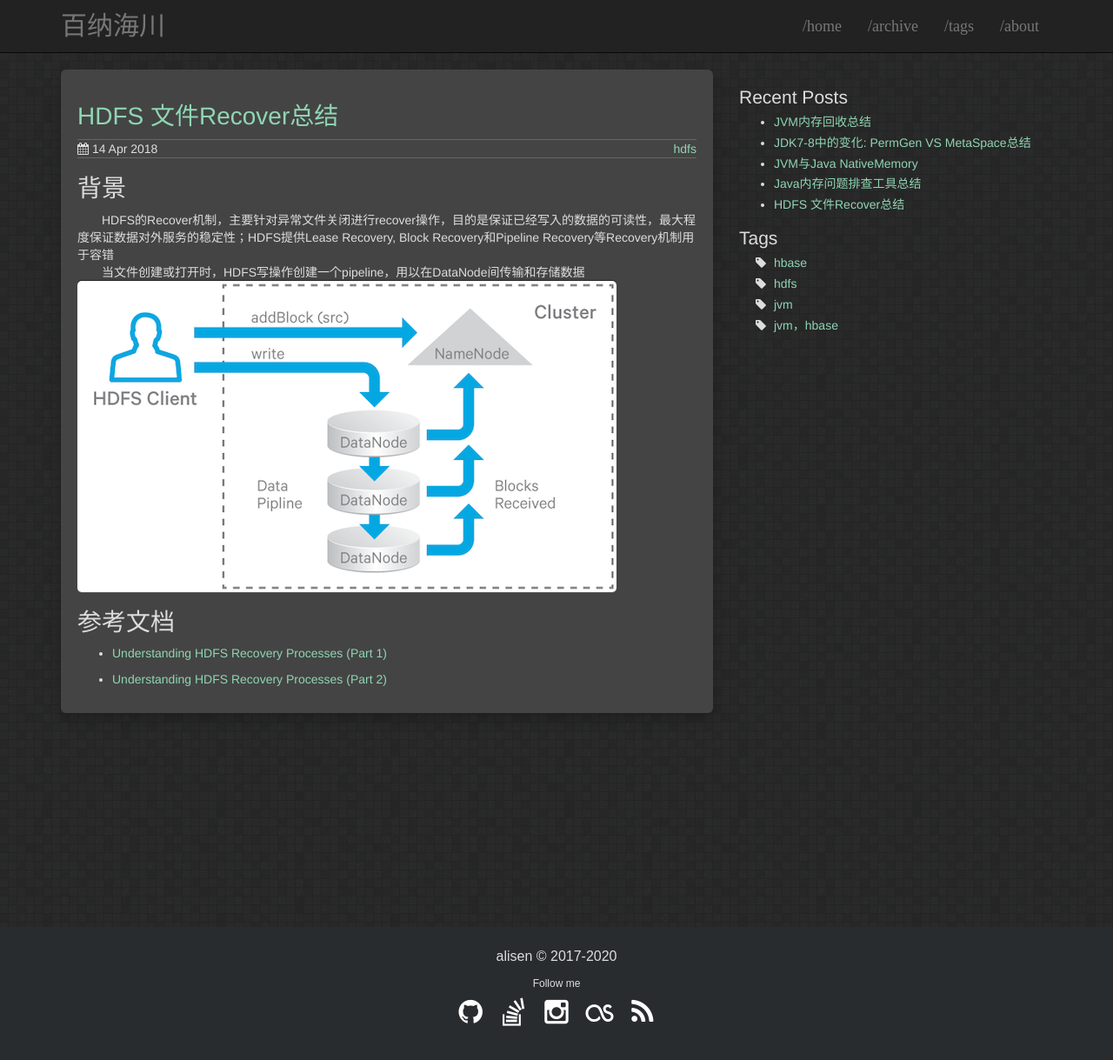
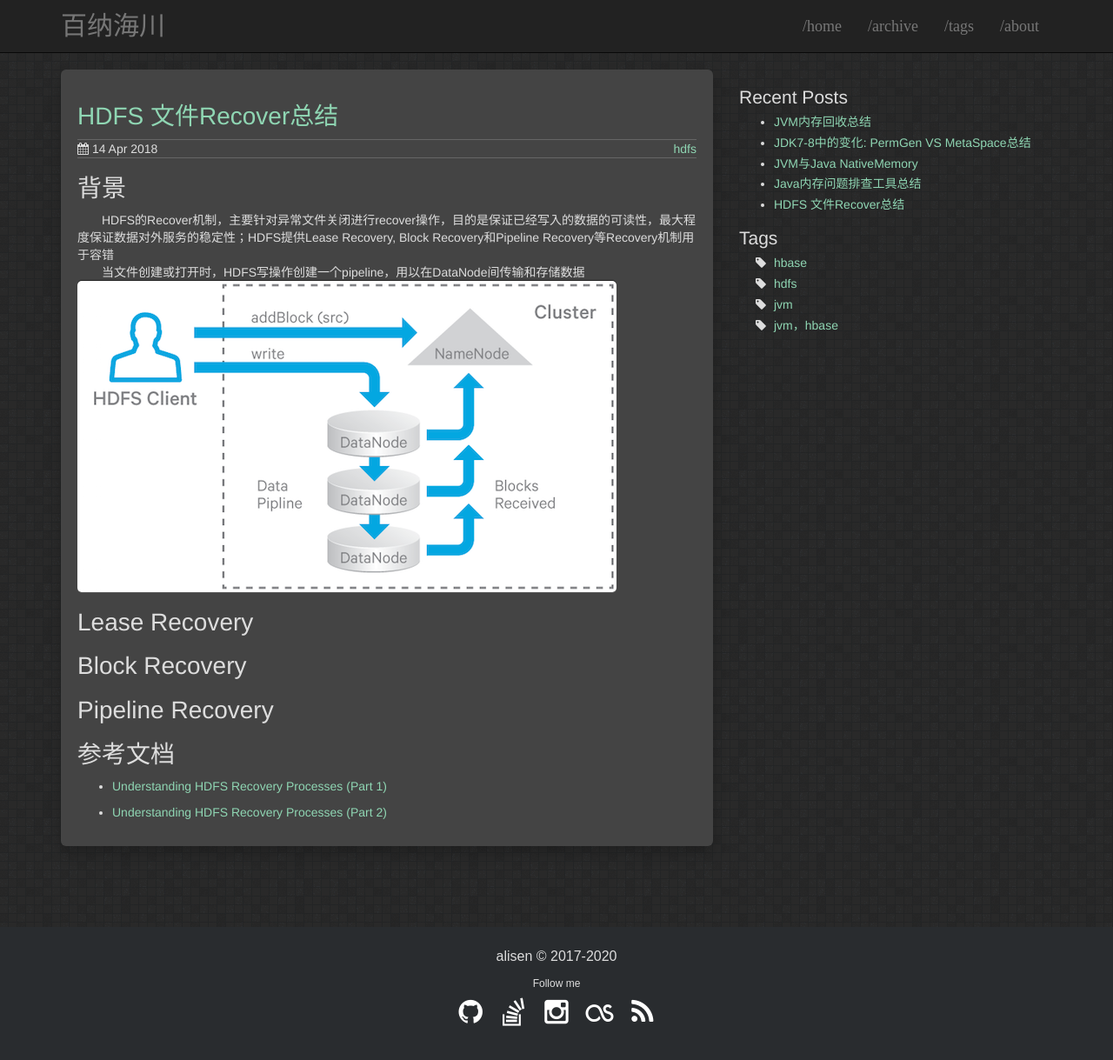
Before and after one commit to igithu/summary, a Jekyll site: the page built from _posts/2018-04-14-hdfs-recover.md, in a window 1280 px wide and 1243 px high. Shown: the top 1219 px of the window at 87% size. Built offline with Jekyll 4.4.1, drawn with Linux system fonts in a browser that asks for light colours.

Commit message:
Update 2018-04-14-hdfs-recover.md

```diff
--- a/_posts/2018-04-14-hdfs-recover.md
+++ b/_posts/2018-04-14-hdfs-recover.md
@@ -10,6 +10,9 @@ tags: hdfs
 &emsp;&emsp;当文件创建或打开时，HDFS写操作创建一个pipeline，用以在DataNode间传输和存储数据
 ![image01](https://igithu.github.io/summary/images/recover-f1.png)
 
+# Lease Recovery
+# Block Recovery
+# Pipeline Recovery
 
 
 
```
